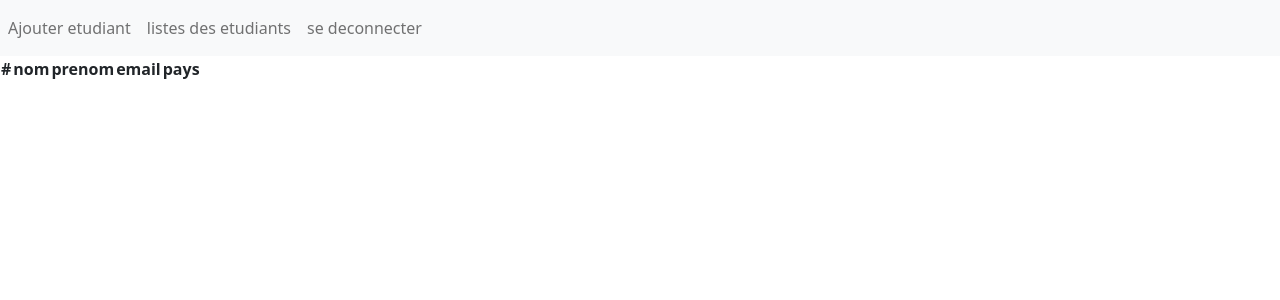
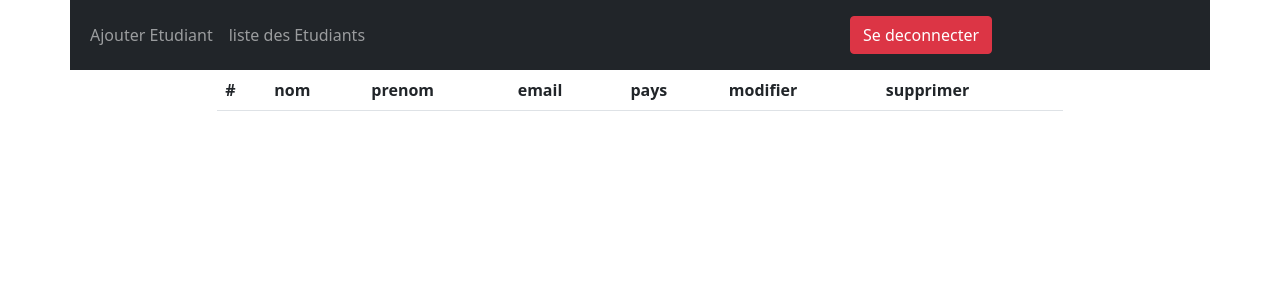
Before and after one commit to aaliboye/Gestionetudiants-PHP, a PHP site: page /listeEtu.php in a window 1280 px wide. Shown: the top 300 px of the page. Run offline with PHP 8.4, Linux system fonts and the light colour scheme; data that the repository does not hold is empty.

Commit message:
un peu de design avec bootstrap

```diff
--- a/listeEtu.php
+++ b/listeEtu.php
@@ -11,16 +11,22 @@
         include_once('menu.php');
     ?>
 
-        <table>
+        <div class="row justify-content-center">
+            <div class="col-8">
+            <table class="table">
             <thead>
                 <tr>
-                    <th>#</th>
-                    <th>nom</th>
-                    <th>prenom</th>
-                    <th>email</th>
-                    <th>pays</th>
+                    <th scope="col">#</th>
+                    <th scope="col">nom</th>
+                    <th scope="col">prenom</th>
+                    <th scope="col">email</th>
+                    <th scope="col">pays</th>
+                    <th scope="col">modifier</th>
+                    <th scope="col">supprimer</th>
                 </tr>
             </thead>
+
+
     <?php
 
         $bdd = new PDO('mysql:host=localhost;dbname=ecole', 'root', '');
@@ -30,11 +36,13 @@
 
                 <tbody>
                     <tr>
-                        <td> <?php echo $donnee['id']; ?> </td>
+                        <th scope="row"> <?php echo $donnee['id']; ?> </th>
                         <td> <?php echo $donnee['nom']; ?> </td>
                         <td> <?php echo $donnee['prenom']; ?> </td>
                         <td> <?php echo $donnee['email']; ?> </td>
                         <td> <?php echo $donnee['pays']; ?> </td>
+                        <td> <button class="btn btn-primary">Modifier</button> </td>
+                        <td><div class="btn btn-danger">supprimer</div></td>
                     </tr>
 
                 </tbody>
@@ -45,5 +53,7 @@
         }
     ?>
     </table>
+    </div>
+        </div>
 </body>
 </html>
--- a/menu.php
+++ b/menu.php
@@ -14,22 +14,27 @@
 
     <script src="https://cdn.jsdelivr.net/npm/bootstrap@5.0.2/dist/js/bootstrap.bundle.min.js" integrity="sha384-MrcW6ZMFYlzcLA8Nl+NtUVF0sA7MsXsP1UyJoMp4YLEuNSfAP+JcXn/tWtIaxVXM" crossorigin="anonymous"></script>
 
-    <nav class="navbar navbar-expand-lg navbar-light bg-light">
-    <div class="collapse navbar-collapse" id="navbarNav">
+    <div class="container">
+      <div class="row">
+        <nav class="col-8 navbar navbar-expand navbar-dark bg-dark">
           <ul class="navbar-nav">
             <li class="nav-item">
-          <a class="nav-link" href="formulaire.php">Ajouter etudiant</a>
+              <a class="nav-link" href="formulaire.php">Ajouter Etudiant</a>
             </li>
             <li class="nav-item">
-          <a class="nav-link" href="listeEtu.php">listes des etudiants</a>
-        </li>
-        <li class="nav-item">
-          <a class="nav-link" href="deconnexion.php">se deconnecter</a>
+              <a class="nav-link" href="listeEtu.php">liste des Etudiants</a>
             </li>
           </ul>
+        </nav>
+        <nav class="col-4 navbar navbar-expand navbar-dark bg-dark">
+          <ul class="navbar-nav">
+            <li class="nav-item">
+              <a class="nav-link" href="index.php"> <button class="btn btn-danger"> Se deconnecter</button> </a>
+            </li>
+          </ul>
+        </nav>
       </div>
     </div>
-</nav>
 
   </body>
 </html>
```
Also changed, not shown: formulaire.php (+40 -11 lines), index.php (+24 -6 lines). Lines whose indentation alone changed are shown as unchanged.
